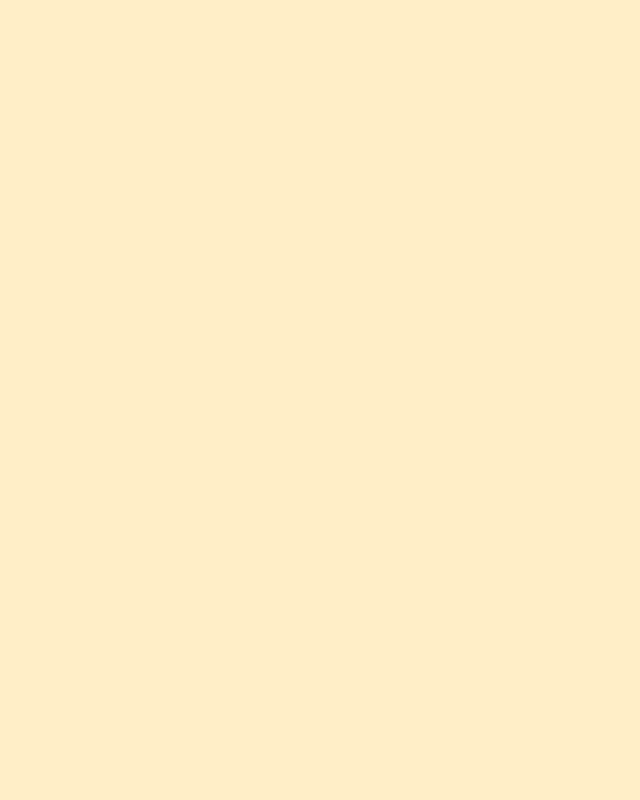
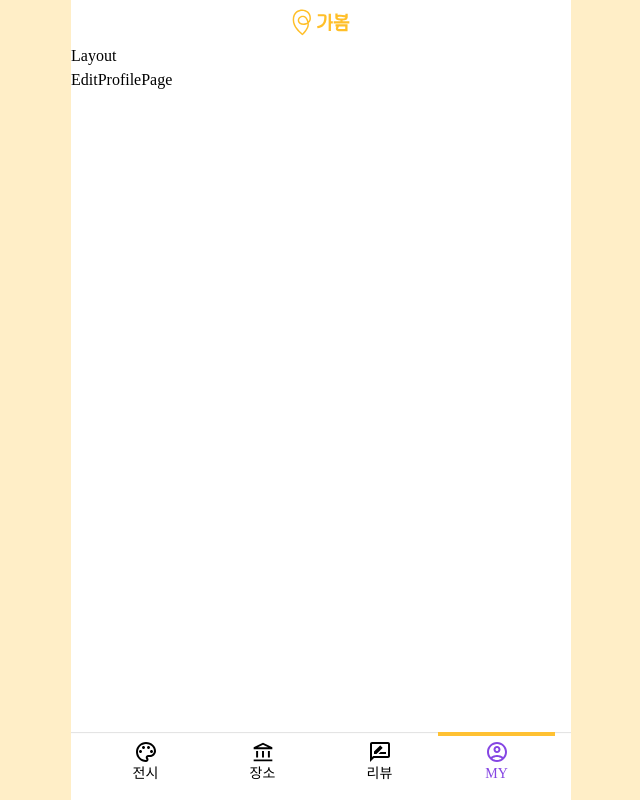
Before and after one commit to hyny-hyuny/gabom-react, a React (Vite) app: page /my/edit in a window 1280 px wide. Before the commit this address had no page. Shown: the whole page, without its empty margins (319-959 px from the left). Built offline with nearby package versions, Linux system fonts and the light colour scheme; a web font is replaced by a local one.

Commit message:
[Feat] 프로필 카드 버튼 이동화면 생성 및 라우터 설정
- 리뷰 작성화면 라우터 설정
- 프로필 편집 페이지 라우터 설정

Resolves 마이페이지 개발 #53

```diff
--- a/src/app.tsx
+++ b/src/app.tsx
@@ -4,16 +4,24 @@ import ReviewPage from './components/pages/ReviewPage';
 import PlacePage from './components/pages/PlacePage';
 import ExhibitionPage from './components/pages/ExhibitionPage';
 import Layout from './layout/Layout';
+import EditProfilePage from './components/pages/EditProfilePage';
+import WriteReviewPage from './components/pages/WriteReviewPage';
 
 function App() {
   return (
     <BrowserRouter>
       <Routes>
         <Route path="/" element={<Layout />}>
-          <Route path="review" element={<ReviewPage />} />
+          <Route path="review">
+            <Route index element={<ReviewPage />} />
+            <Route path="write" element={<WriteReviewPage />} />
+          </Route>
           <Route path="place" element={<PlacePage />} />
           <Route path="exhibition" element={<ExhibitionPage />} />
-          <Route path="my" element={<MyPage />} />
+          <Route path="my">
+            <Route index element={<MyPage />} />
+            <Route path="edit" element={<EditProfilePage />} />
+          </Route>
         </Route>
       </Routes>
     </BrowserRouter>
--- a/src/components/atoms/NavItem.tsx
+++ b/src/components/atoms/NavItem.tsx
@@ -11,6 +11,7 @@ function NavItem({ label, path, Icon }: NavItemProps) {
           `w-full items-center flex flex-col justify-center px-3 pb-2 pt-1 border-t-4  ${isActive ? 'text-tertiary border-primary' : 'border-transparent'}`
         }
         to={path}
+        replace={true}
       >
         <Icon width={24} height={24} />
         <span className="label-sm font-medium">{label}</span>
--- /dev/null
+++ b/src/components/pages/EditProfilePage.tsx
@@ -0,0 +1,5 @@
+function EditProfilePage() {
+  return <section>EditProfilePage</section>;
+}
+
+export default EditProfilePage;
--- /dev/null
+++ b/src/components/pages/WriteReviewPage.tsx
@@ -0,0 +1,5 @@
+function WriteReviewPage() {
+  return <section>WriteReviewPage</section>;
+}
+
+export default WriteReviewPage;
```
